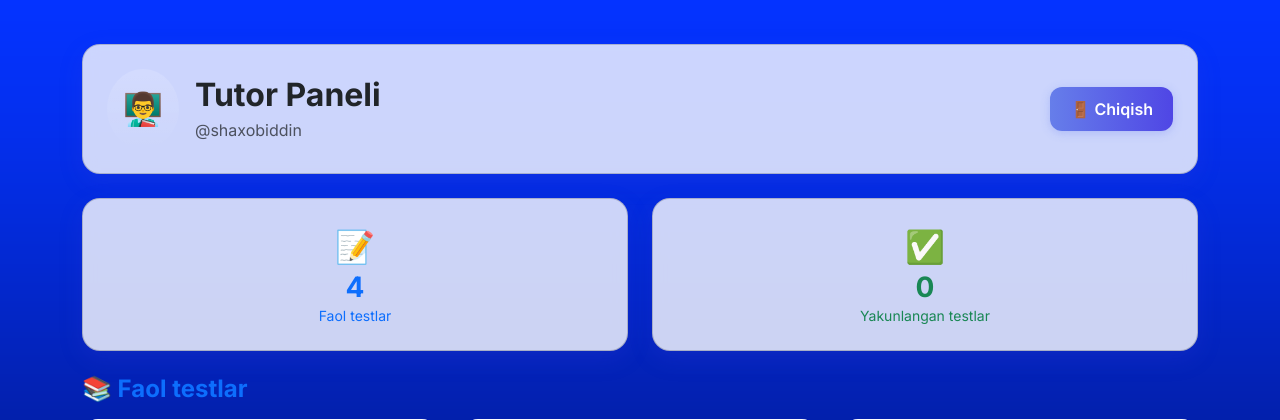
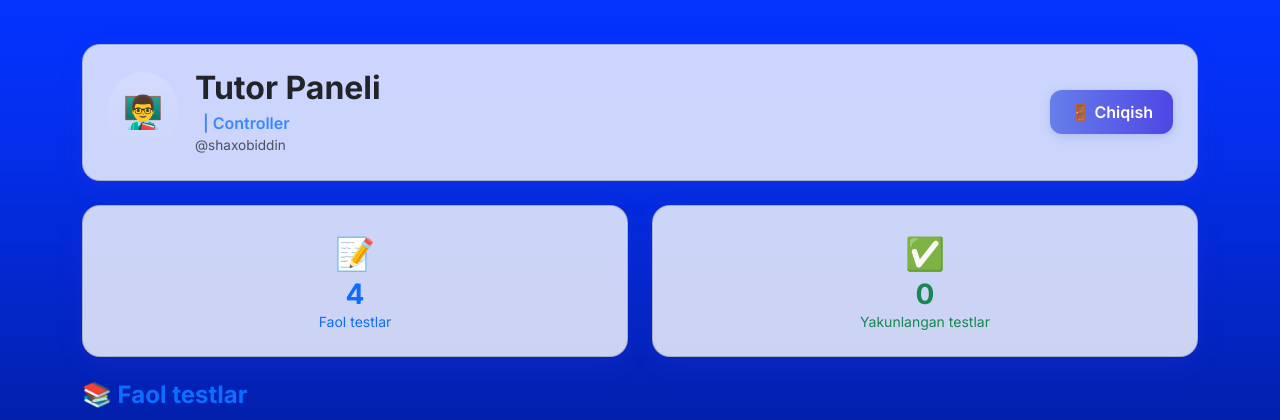
Before and after one commit to Shaxobiddin-Github/TEST_Django, a Django app: template main/templates/tutor_panel/dashboard.html in a window 1280 px wide. Shown: the top 420 px of the page. Run offline with Django 5.2, Linux system fonts and the light colour scheme; a user stored in the database is signed in; data comes from the database, SQL or seed files in the repository; both versions use the stored data as it was after the commit; tables that the repository leaves empty hold one stand-in row (values such as "Sample post"); the template is opened without the code that fills it: values that come from a table or form of the project are taken from there, most other values are stand-ins (such as "Sample title", 1, 10 or a date in 2020).

Commit message:
dashboard malumotlari

```diff
--- a/main/templates/tutor_panel/dashboard.html
+++ b/main/templates/tutor_panel/dashboard.html
@@ -68,11 +68,14 @@
           </div>
           <div>
             <h2 class="mb-1 fw-bold">Tutor Paneli</h2>
-            <div class="text-primary fw-semibold">
-              {{ request.user.get_full_name }}
-              {% if request.user.kafedra %} | {{ request.user.kafedra.name }}{% endif %}
+            <div class="text-primary fw-semibold d-flex flex-wrap gap-2 align-items-center">
+              <span><strong>{{ request.user.get_full_name }}</strong></span>
+              <span style="opacity:.75;">| {{ request.user.get_role_display }}</span>
+              {% if request.user.group %}<span class="badge bg-primary">Guruh: {{ request.user.group.name }}</span>{% endif %}
+              {% if request.user.bulim %}<span class="badge bg-info text-dark">Bo'lim: {{ request.user.bulim.name }}</span>{% endif %}
+              {% if request.user.kafedra %}<span class="badge bg-warning text-dark">Kafedra: {{ request.user.kafedra.name }}</span>{% endif %}
             </div>
-            <div class="text-muted">@{{ request.user.username }}</div>
+            <div class="text-muted" style="font-size:0.85rem;">@{{ request.user.username }}</div>
           </div>
         </div>
         <a href="/api/logout/" onclick="setTimeout(()=>{window.location='/api/login/'},300);" class="logout-btn text-decoration-none">
```
Also changed, not shown: main/templates/controller_panel/dashboard.html (+7 -0 lines), main/templates/teacher_panel/dashboard.html (+7 -0 lines), main/templates/test_api/dashboard.html (+8 -0 lines), db.sqlite3, 1 other file.
